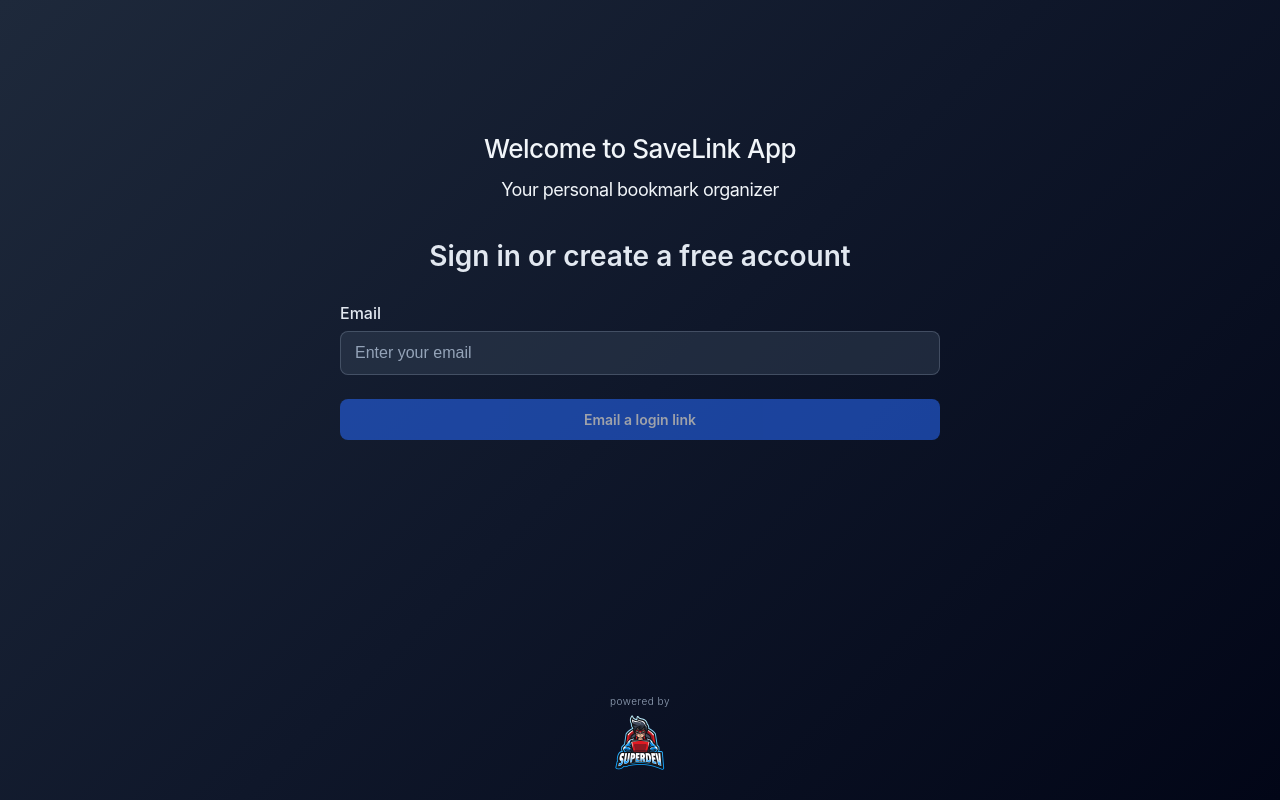
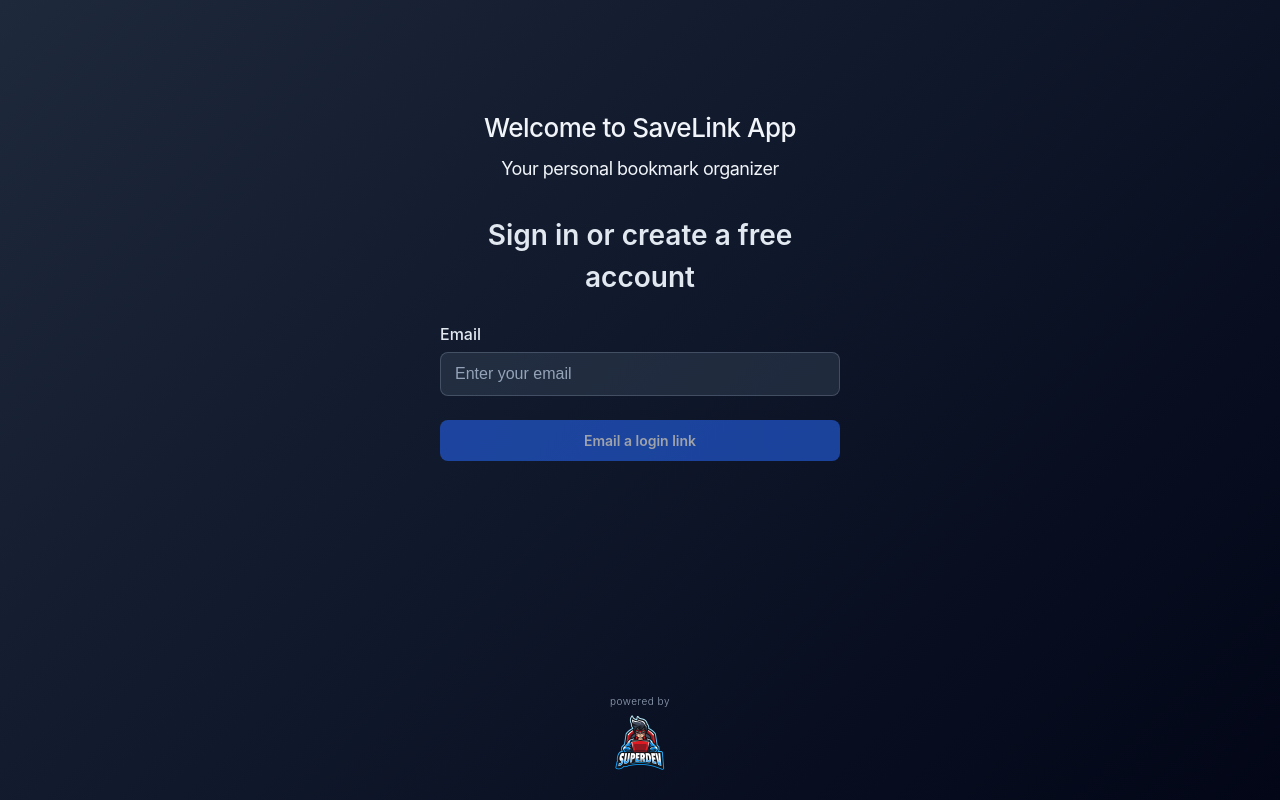
Before and after one commit to cristian-gherghel/save-link-app, a Vue app: page /login in a window 1280 px wide. Built offline with nearby package versions, Linux system fonts and the light colour scheme.

Commit message:
improved login page

```diff
--- a/src/views/LoginView.vue
+++ b/src/views/LoginView.vue
@@ -159,8 +159,9 @@
         }
         .form-section {
           > div {
+            max-width: 400px;
+            margin: 0 auto 32px;
             text-align: center;
-            margin-bottom: 32px;
 
             h1 {
               margin: 0;
```
Also changed, not shown: 1 other file (tests, documents, lock files or other folders).
